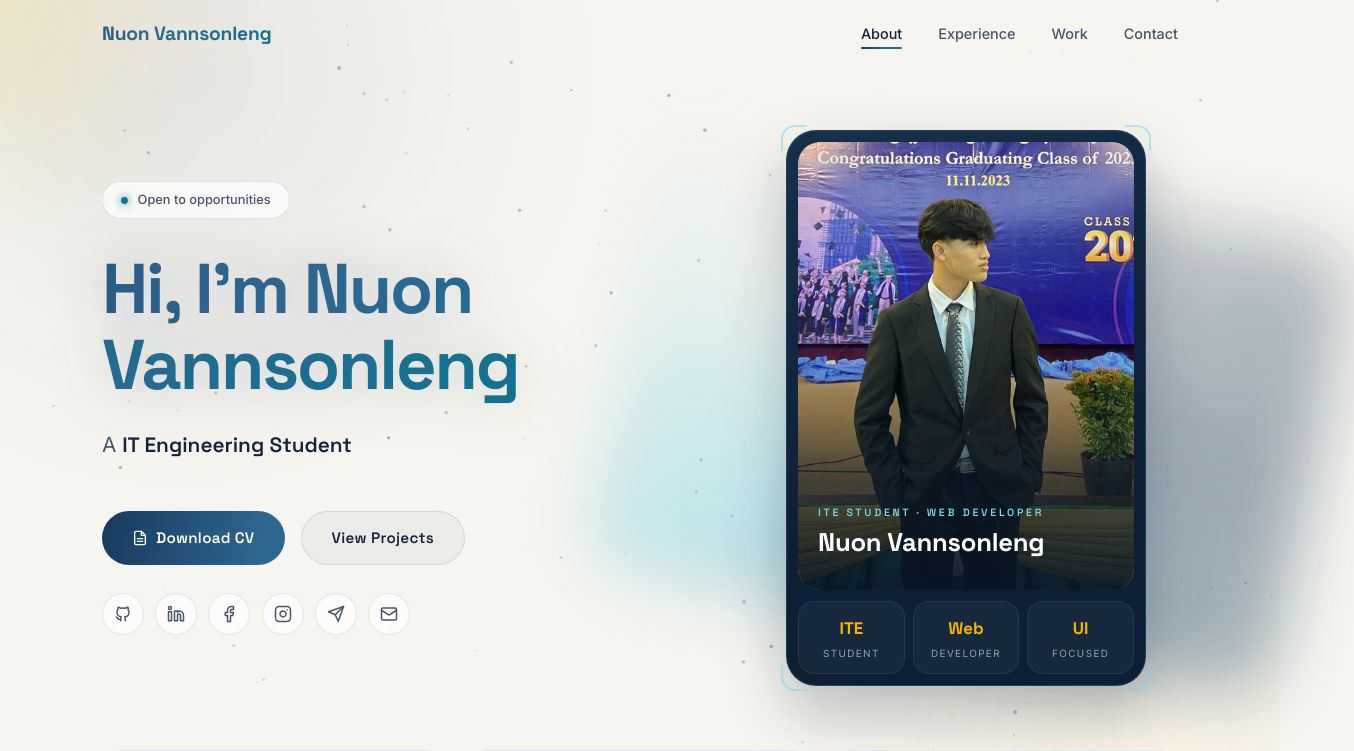
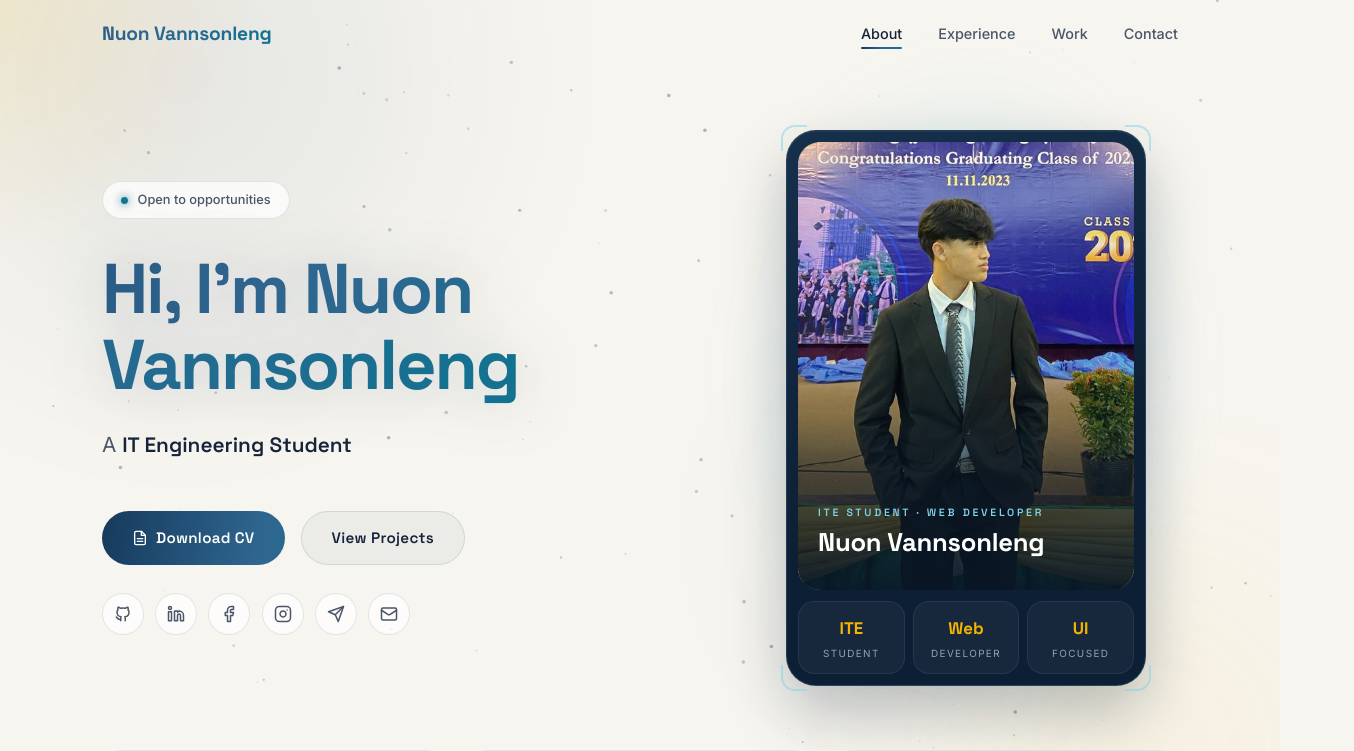
Before and after one commit to NuonVannsonleng/nuon-vannsonleng-portfolio, a React (Vite) app: page / in a window 1280 px wide. Shown: the top 751 px of the page, 1354 px wide, since content can reach past the window. Built offline with nearby package versions, Linux system fonts and the light colour scheme.

Commit message:
Replace spinning card aura with a static bloom
The conic gradient's transparent boundary swept past the card edge on
every rotation and read as a flicker. A radial bloom has no seam.

Co-Authored-By: Claude Opus 5 <noreply@anthropic.com>

```diff
--- a/src/components/Hero.css
+++ b/src/components/Hero.css
@@ -150,7 +150,7 @@
    ======================================== */
 
 /* Outer wrapper owns size, perspective and the gentle float loop, and
-   stacks the blurred aura behind the card */
+   stacks the soft bloom behind the card */
 .hero-card-float {
   --card-bg: #0d1f34;
   --card-bg-soft: #16304c;
@@ -178,34 +178,25 @@
   }
 }
 
-/* Slow colour bloom that brightens and speeds up on hover */
+/* Soft static bloom behind the card — no rotation, so there is no
+   moving gradient seam to shimmer against the card edge */
 .hero-card-aura {
   position: absolute;
-  inset: -13%;
+  inset: -10%;
   border-radius: 44px;
-  background: conic-gradient(
-    from 0deg,
-    var(--indigo),
-    var(--violet),
-    var(--card-accent),
-    transparent 62%,
-    var(--indigo)
+  background: radial-gradient(
+    62% 58% at 50% 45%,
+    rgba(47, 102, 144, 0.5),
+    rgba(125, 211, 232, 0.28) 55%,
+    transparent 78%
   );
-  filter: blur(34px);
-  opacity: 0.4;
-  animation: aura-spin 16s linear infinite;
+  filter: blur(38px);
+  opacity: 0.55;
   transition: opacity 0.55s var(--ease-smooth);
 }
 
-@keyframes aura-spin {
-  to {
-    transform: rotate(360deg);
-  }
-}
-
 .hero-card-float:hover .hero-card-aura {
-  opacity: 0.85;
-  animation-duration: 7s;
+  opacity: 0.95;
 }
 
 /* The card itself owns the tilt (via .tilt in global.css) plus the hover
@@ -529,8 +520,7 @@
 }
 
 @media (prefers-reduced-motion: reduce) {
-  .hero-card-float,
-  .hero-card-aura {
+  .hero-card-float {
     animation: none;
   }
 
--- a/src/components/Hero.tsx
+++ b/src/components/Hero.tsx
@@ -67,7 +67,7 @@ function ProfileCard({
 
   return (
     <div className="hero-card-float fade-in fade-in-delay-2">
-      {/* Slow-spinning colour bloom behind the card */}
+      {/* Soft bloom behind the card */}
       <span className="hero-card-aura" aria-hidden="true" />
 
       <div
```
